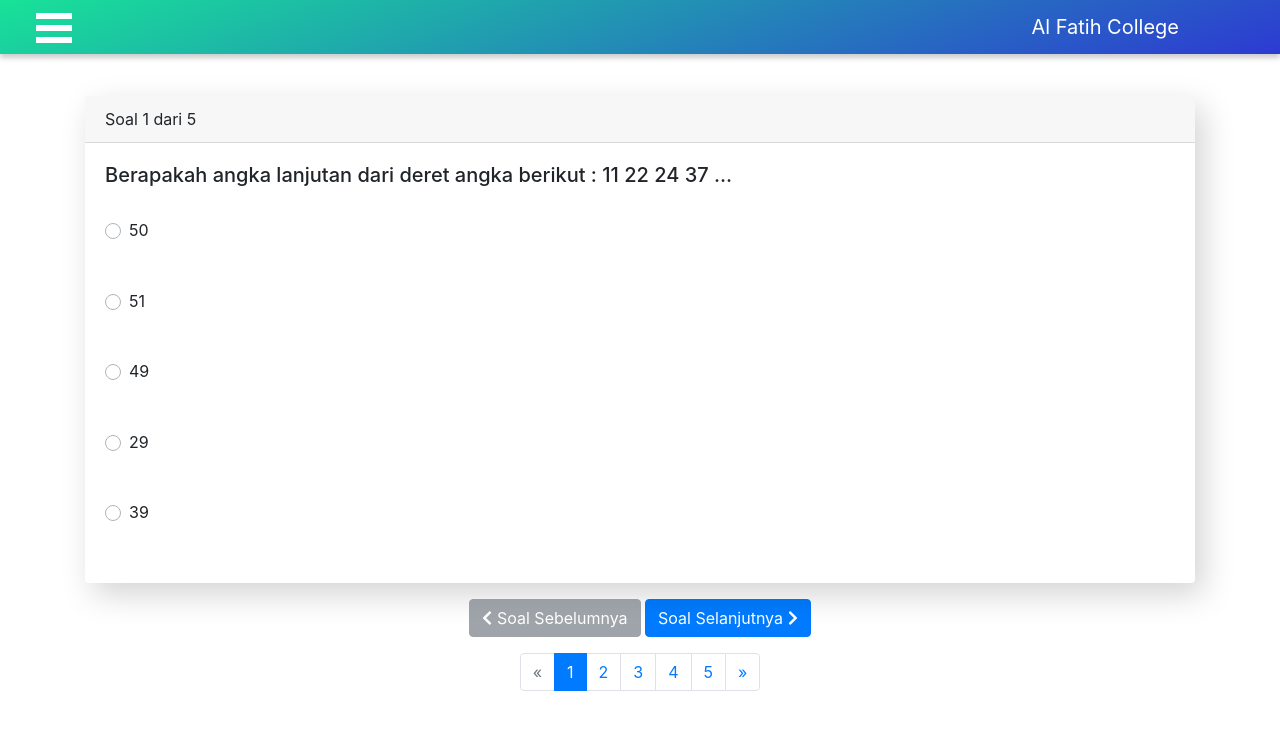
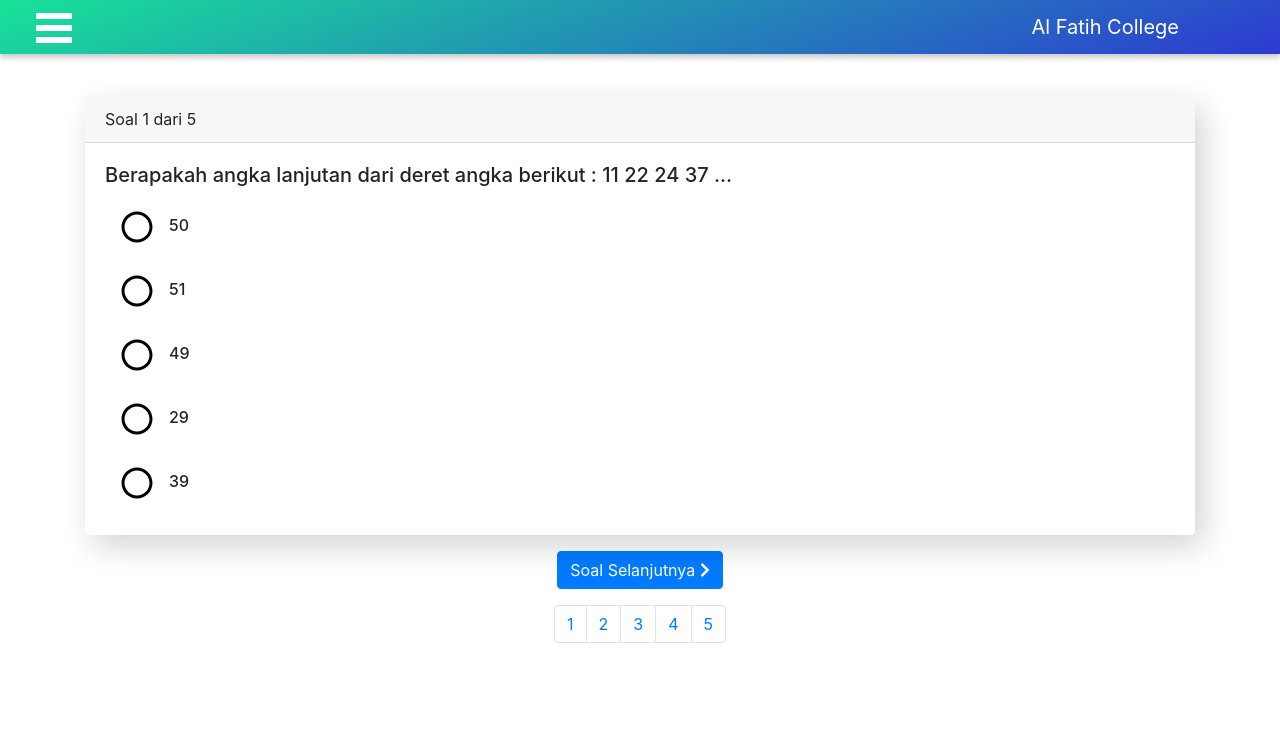
Before and after one commit to fauzyahmad/alfatih_front, a React (Create React App) app: page /exam in a window 1280 px wide. Shown: the top 730 px of the page. Built offline with nearby package versions, Linux system fonts and the light colour scheme.

Commit message:
Exam 90%

```diff
--- a/package.json
+++ b/package.json
@@ -5,19 +5,23 @@
   "dependencies": {
     "@fortawesome/fontawesome-svg-core": "^1.2.17",
     "@fortawesome/free-brands-svg-icons": "^5.8.1",
+    "@fortawesome/free-regular-svg-icons": "^5.8.1",
     "@fortawesome/free-solid-svg-icons": "^5.8.1",
     "@fortawesome/react-fontawesome": "^0.1.4",
+    "axios": "^0.18.0",
     "bootstrap": "^4.3.1",
     "i": "^0.3.6",
     "immutability-helper": "^3.0.0",
     "npm": "^6.9.0",
     "react": "^16.8.5",
+    "react-bootstrap-sweetalert": "^4.4.1",
     "react-bootstrap-table-next": "^3.0.2",
     "react-bootstrap-table2-paginator": "^2.0.4",
     "react-bootstrap-table2-toolkit": "^1.4.0",
     "react-bootstrap4-form-validation": "^1.0.10",
     "react-burger-menu": "^2.6.5",
     "react-dom": "^16.8.5",
+    "react-radio-buttons": "^1.2.2",
     "react-router-dom": "^5.0.0",
     "react-scripts": "2.1.8",
     "reactstrap": "^7.1.0"
--- a/src/components/webapp/pages/exam/Exam.js
+++ b/src/components/webapp/pages/exam/Exam.js
@@ -1,12 +1,16 @@
 import React, { Component } from 'react'
-import update from 'immutability-helper'
+// import update from 'immutability-helper'
+// import { RadioGroup, RadioButton } from 'react-radio-buttons';
 import {
     Container,
     Row,
     Col, Card, Button, CardHeader, CardBody,
-    FormGroup, Label, CustomInput
+    PaginationItem, PaginationLink, Pagination
     } from 'reactstrap'
-import Paginations from './Paginations'
+// import Paginations from './Paginations'
+import { FontAwesomeIcon } from '@fortawesome/react-fontawesome'
+import { faCircle, faCheckCircle } from '@fortawesome/free-regular-svg-icons'
+import { faChevronRight, faChevronLeft } from '@fortawesome/free-solid-svg-icons'
 import './Exam.css'
 
 
@@ -171,118 +175,150 @@ export class Exam extends Component {
                 ]
               }
             ],
-          pageOfItems: []
+            currentPage: 1,
+            examPerPage: 1
       }
-      this.onChangePage = this.onChangePage.bind(this);
+      this.handleClick = this.handleClick.bind(this);
   }
-    onChangePage(pageOfItems) {
-        // update state with new page of items
-        this.setState({ pageOfItems: pageOfItems });
-        // console.log(this.props.pager.currentPage)
+  componentDidMount() {
+      // reset page if exam array has changed
+      let examStorage = localStorage.getItem('exam')
+      if(examStorage !== null) {
+        this.setState({exam: JSON.parse(examStorage)})
+      }
+  }
+
+    handleClick(event) {
+        this.setState({
+          currentPage: Number(event.target.id)
+        });
+      }
+
+    onChangeAnswer = (e) => {
+
     }
-
-    // onChangeAnswer = (examIndex, choiceIndex) => {
-    //     const exams = {
-    //         exam: update(this.state.exam, {
-    //             [examIndex]: {
-    //                 choice: {
-    //                     0: {
-    //                         checked: {$set: true}
-    //                     }
-    //                 }
-    //             }
-    //         })
-    //     }
-    //     console.log(examIndex)
-
-    //     this.setState(exams)
-
-    //     // this.state.exam.map((examIndex, idx) =>
-    //     //     examIndex.choice.map(choiceIndex =>
-    //     //         this.setState({exam: update(this.state.exam, { 1: { choice: { 1: { name: { $set: 'z' } } } } } )})
-    //     //     )
-    //     // )
-    //     // this.setState({
-    //     //     exam: this.state.exam.map((exams, indexs) => {
-    //     //         let choice;
-    //     //         if(indexs === examIndex) {
-    //     //             choice = exams.choice.map((choices, index) => {
-    //     //                 if(index === choiceIndex) {
-    //     //                     return {
-    //     //                         ...choices,
-    //     //                         checked: true
-    //     //                     }
-    //     //                 }
-    //     //                 return choices
-    //     //             })
-    //     //             console.log(choice)
-    //     //             return {
-    //     //                 ...exams,
-    //     //                 choice: choice
-    //     //             }
-    //     //         }
-    //     //         return exams
-    //     //     })
-    //     // })
-
-
-
-    // }
-    // this.setState({exam: update(this.state.exam, { 0: { choice: { 1: { name: { $set: 'z' } } } } } )})
-    // onChangeName = () => {
-    //     this.se
-    // }
-
 
   render() {
     const numExam = this.state.exam.length
-    // const exams = this.state.exam[0].choice[0]
-    // console.log(exams)
-    // this.updateItem(2, {question: 'abs'})
-    // const arrayChoice = []
-    // this.state.pageOfItems.map(item =>
-    //     // console.log(item.choice)
-    //     // item.choice.map(choice => console.log(choice))
-    // )
+    const { exam, currentPage, examPerPage } = this.state;
+    const indexOfLastExam = currentPage * examPerPage;
+    const indexOfFirstTodo = indexOfLastExam - examPerPage;
+    const currentExam = exam.slice(indexOfFirstTodo, indexOfLastExam);
+    // console.log(exam)
+    // console.log(JSON.parse(localStorage.getItem('exam')))
+    // console.log(currentExam);
+
+    const renderExams = currentExam.map(exam => {
+        return <Card key={exam.id}>
+            <CardHeader>Soal {exam.id} dari {numExam}</CardHeader>
+            <CardBody>
+                <h5>{exam.question}</h5>
+                {exam.choice.map(choice =>
+                    <div
+                        className={choice.checked ? 'p-3 border-exam' : 'p-3'}
+                        style={{display: 'flex', alignItems: 'flex-end'}}
+                        key={choice.id}
+                    >
+                        <FontAwesomeIcon
+                        icon={choice.checked ? faCheckCircle : faCircle}
+                        size="2x"
+                        color={choice.checked ? '#0e9ab3': 'black'}
+                        className="mr-3"
+                        key={choice.id}
+                            id={choice.id}
+                            name={exam.id}
+                        onClick={e => {
+                        var index = this.state.exam.findIndex(arr =>
+                            arr.id === exam.id
+                        )
+                        var item =  this.state.exam;
+                        // console.log(item[index])
+                        var index2 = item[index].choice.findIndex(arr => arr.id === choice.id)
+                        console.log(index2)
+
+                            if (choice.checked){
+                                for (let i in item[index].choice){
+                                    item[index].choice[i].checked = false
+                                }
+                                // item[index].choice[index2].checked = false
+                                // console.log(item[index].choice[index2].name)
+                                this.setState({
+                                    pageOfItems : item
+                                })
+                                localStorage.setItem('exam', JSON.stringify(item))
+                                return
+                            }
+
+                            for (let i in item[index].choice){
+                                item[index].choice[i].checked = false
+                            }
+
+                            item[index].choice[index2].checked = true
+                            // console.log(item[index].choice[index2].name)
+                            this.setState({
+                                pageOfItems : item
+                            })
+                            localStorage.setItem('exam', JSON.stringify(item))
+                        }}
+                        />
+                        <h6 name={exam.id}>{choice.name}</h6>
+                    </div>
+                )}
+            </CardBody>
+        </Card>
+    })
+
+    const pageNumbers = [];
+    for (let i = 1; i <= Math.ceil(exam.length / examPerPage); i++) {
+      pageNumbers.push(i);
+    }
+    //get last array
+    var last =  function(array, n) {
+        if (array == null)
+          return void 0;
+        if (n == null)
+           return array[array.length - 1];
+        return array.slice(Math.max(array.length - n, 0));
+        };
+
+    const renderPageNumbers = pageNumbers.map(number => {
+        return (
+            <PaginationItem key={number}>
+                <PaginationLink id={number}
+                    onClick={this.handleClick}
+                >
+                    {number}
+                </PaginationLink>
+            </PaginationItem>
+        )
+    })
+
     return (
       <React.Fragment>
         <Container className="mt-5 pt-5">
             <Row>
                 <Col>
-
-                        {this.state.pageOfItems.map(item =>
-                            // <div key={item.id}>
-                            // <h3>{item.question}</h3>
-                            // <p>{item.answer[0]}</p>
-                            // <p>{item.answer[1]}</p>
-                            // <p>{item.answer[2]}</p>
-                            // <p>{item.answer[3]}</p>
-                            // </div>
-                            <Card key={item.id}>
-                                <CardHeader>Soal {item.id} dari {numExam}</CardHeader>
-                                    <CardBody>
-                                        <h5>{item.question}</h5>
-                                        <FormGroup>
-                                            {/* <Label for="exampleCheckbox">Radios</Label> */}
-                                            {item.choice.map(choice =>
-                                                <CustomInput type="radio"
-                                                    key={choice.id}
-                                                    id={choice.id}
-                                                    name={item.id}
-                                                    value={choice.name} defaultChecked={choice.checked}
-                                                    className="checkValid"
-                                                    label={choice.name}
-                                                    // onChange={this.onChangeAnswer}
-                                                />
-                                            )}
-                                        </FormGroup>
-                                    </CardBody>
-                                {/* <CardFooter>
-
-                                </CardFooter> */}
-                            </Card>
-                        )}
-                        <Paginations items={this.state.exam} onChangePage={this.onChangePage} />
+                    {renderExams}
+                    <div className="text-center mb-3 mt-3">
+                        <Button color="secondary"
+                            size="md" className={currentPage === 1 ? 'd-none' : ''}
+                            onClick={() => this.setState({currentPage: currentPage - 1})}>
+                            <FontAwesomeIcon icon={faChevronLeft} color="white" size="1x"/> Soal Sebelumnya
+                        </Button>{' '}
+                        <Button color="primary"
+                            size="md" className={currentPage === last(pageNumbers) ? 'd-none' : ''}
+                            onClick={() => this.setState({currentPage: currentPage + 1})}>
+                            Soal Selanjutnya <FontAwesomeIcon icon={faChevronRight} color="white" size="1x"/>
+                        </Button>
+                        <Button color="success"
+                            size="md" className={currentPage === last(pageNumbers) ? '' : 'd-none'}
+                            >
+                            Submit Jawaban <FontAwesomeIcon icon={faCheckCircle} color="white" size="1x"/>
+                        </Button> {' '}
+                    </div>
+                    <Pagination className="navs">
+                        {renderPageNumbers}
+                    </Pagination>
                 </Col>
             </Row>
         </Container>
--- a/src/components/webapp/pages/riwayat/Riwayat.js
+++ b/src/components/webapp/pages/riwayat/Riwayat.js
@@ -47,6 +47,7 @@ export class Riwayat extends Component {
             text: 'Num#',
             align: 'center',
             sort: true,
+            // hidden: true,
             sortCaret: (order, column) => {
                 if (!order) return (<span>&nbsp;&nbsp;
                     <FontAwesomeIcon icon={faCaretDown} />
```
Also changed, not shown: src/components/auth/Auth.js (+17 -3 lines), src/components/webapp/pages/exam/Exam.css (+9 -1 lines), src/components/webapp/pages/home/Home.js (+42 -2 lines), src/components/webapp/pages/riwayat/Riwayat.css (+16 -0 lines), src/components/webapp/layout/Sidebar.css (line endings or trailing spaces), 1 other file (tests, documents, lock files or other folders).
